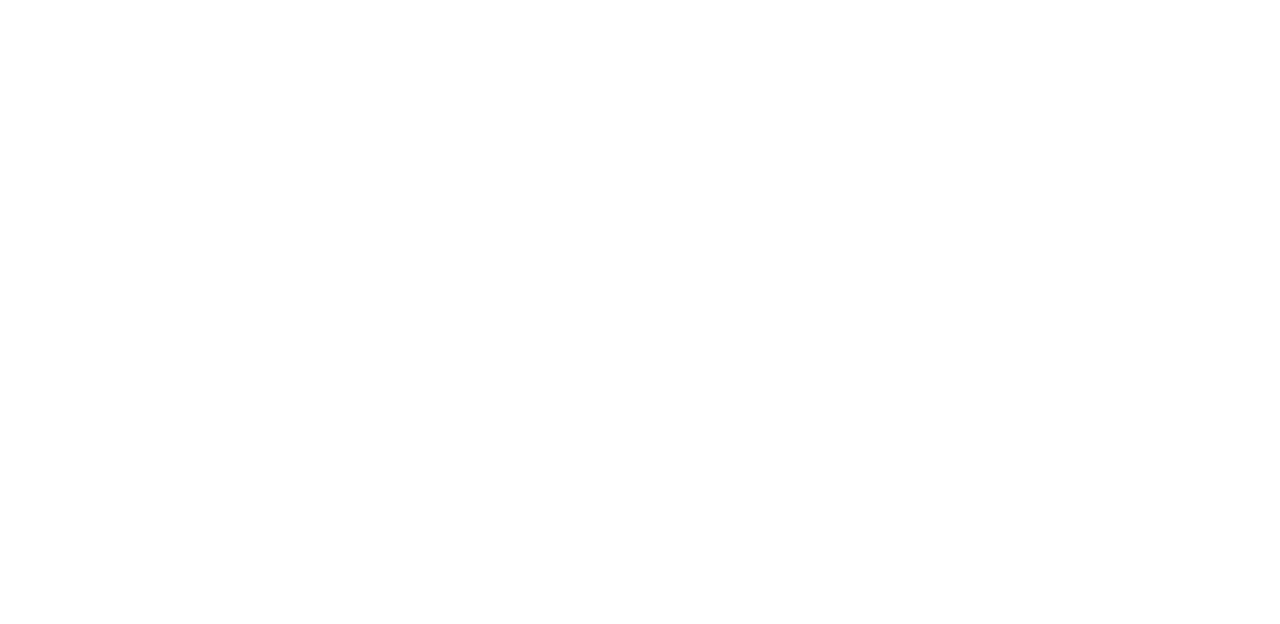
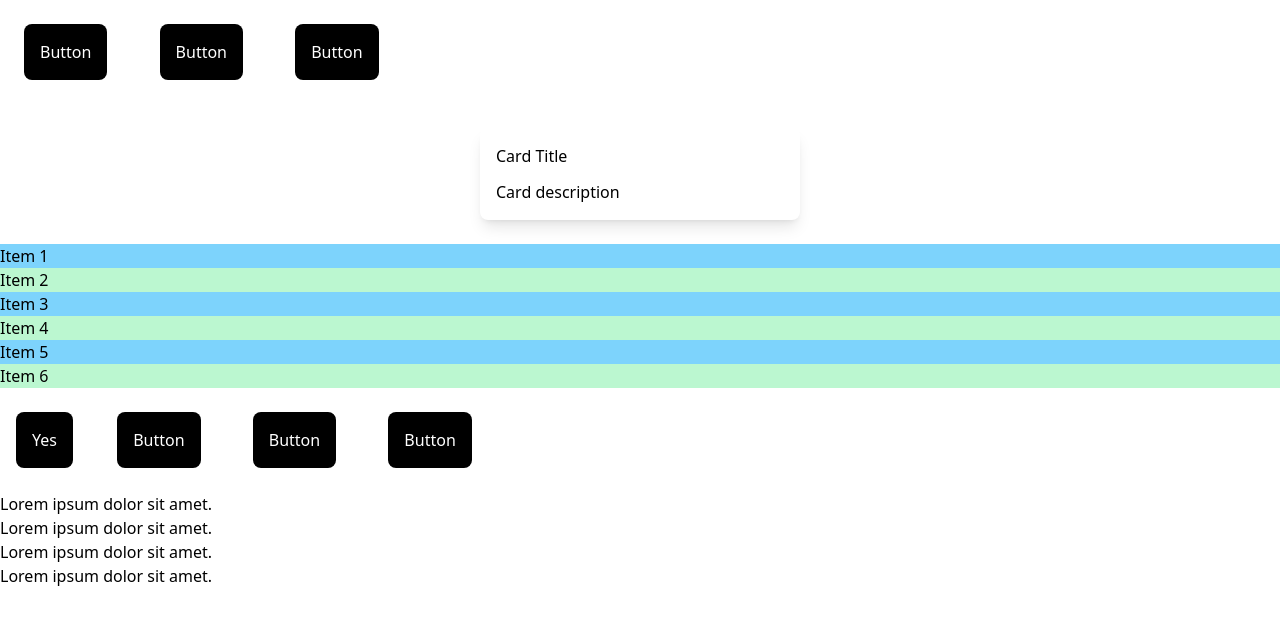
Before and after one commit to Rohith6721/tailwind-sandbox-starter, a plain HTML site: page 10-interactivity/index.html in a window 1280 px wide. Drawn offline with nearby package versions, Linux system fonts and the light colour scheme.

Commit message:
Enhance button and list styling with focus, active, and hover states; add cursor and user select examples

```diff
--- a/10-interactivity/index.html
+++ b/10-interactivity/index.html
@@ -9,23 +9,80 @@
   </head>
   <body>
     <!-- Hover State Styling -->
+    <button
+      class="bg-black text-white p-4 m-6 rounded-lg hover:bg-pink-600 hover:text-black"
+    >
+      Button
+    </button>
 
     <!-- Focus State Styling -->
+     <button
+      class="bg-black text-white p-4 m-6 rounded-lg focus:bg-green-600  focus:text-black"
+    >
+      Button
+    </button>
 
     <!-- Active State Styling -->
+     <button
+      class="bg-black text-white p-4 m-6 rounded-lg active:bg-yellow-300  active:text-black"
+    >
+      Button
+    </button>
 
     <!-- Styling based on parent state -->
+     <a href="" class="group block max-w-xs mx-auto rounded-lg p-4 m-6 bg-white shadow-lg space-y-3 hover:bg-sky-300" >
+      <h2 class="group-hover:text-white">Card Title</h2>
+      <p class="group-hover:text-white">Card description</p>
+     </a>
 
     <!-- Pseudo Classes -->
+
+    <ul>
+      <li class="first:bg-red-200 even:bg-green-200 odd:bg-sky-300"> Item 1</li>
+      <li class="first:bg-red-200 even:bg-green-200 odd:bg-sky-300"> Item 2</li>
+      <li class="first:bg-red-200 even:bg-green-200 odd:bg-sky-300"> Item 3</li>
+      <li class="first:bg-red-200 even:bg-green-200 odd:bg-sky-300"> Item 4</li>
+      <li class="first:bg-red-200 even:bg-green-200 odd:bg-sky-300"> Item 5</li>
+      <li class="first:bg-red-200 even:bg-green-200 odd:bg-sky-300"> Item 6</li>
+    </ul>
 
     <!-- Appearance -->
     <!-- Use appearance-none to reset any browser specific styling on an element. This utility is often used when creating custom form components. -->
 
+    <select name="" id="" class="appearance-none p-4 m-4 bg-black text-white rounded-lg ">
+      <option value="yes">Yes</option>
+      <option value="no">No</option>
+    </select>
+
     <!-- Cursor -->
+
+    <button
+      class="bg-black text-white p-4 m-6 rounded-lg active:bg-yellow-300  active:text-black cursor-not-allowed"
+    >
+      Button
+    </button>
+
+    <button
+      class="bg-black text-white p-4 m-6 rounded-lg active:bg-yellow-300  active:text-black cursor-wait"
+    >
+      Button
+    </button>
+
+    <button
+      class="bg-black text-white p-4 m-6 rounded-lg active:bg-yellow-300  active:text-black cursor-progress"
+    >
+      Button
+    </button>
+
 
     <!-- Resize -->
 
     <!-- User Select -->
+
+    <p class="select-auto">Lorem ipsum dolor sit amet.</p>
+    <p class="select-text">Lorem ipsum dolor sit amet.</p>
+    <p class="select-all">Lorem ipsum dolor sit amet.</p>
+    <p class="select-none">Lorem ipsum dolor sit amet.</p>
 
     <!-- Smooth Scroll Example -->
   </body>
```
